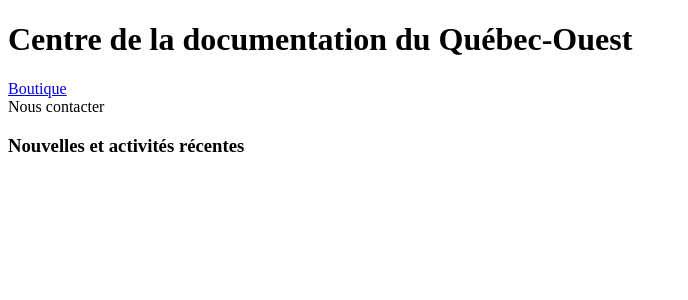
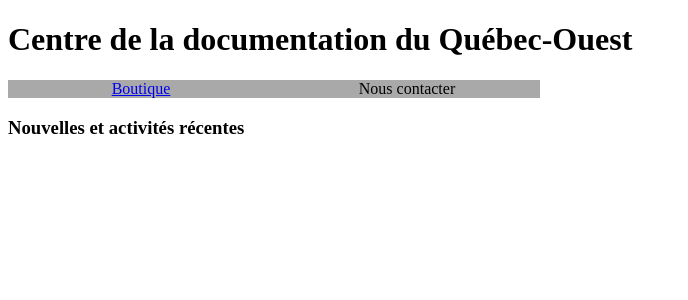
Before and after one commit to ChristianGirard/ProjetRG, a PHP site: page /projetrg/Accueil.php in a window 1280 px wide. Shown: the top 300 px of the page, without its empty margins (0-688 px from the left). Run offline with PHP 8.4, Linux system fonts and the light colour scheme.

Commit message:
Modification des fichiers Accueil.php et ProjetRG.css pour améliorer l'apparence de la page d'accueil

```diff
--- a/Accueil.php
+++ b/Accueil.php
@@ -6,9 +6,9 @@
 </head>
 <body>
 	<div><h1>Centre de la documentation du Québec-Ouest</h1></div>
-	<div>
-		<div><a href="Library.php">Boutique</a></div>
-		<div>Nous contacter<div>
+	<div id="MainMenu">
+		<div class="MainMenuItem"><a href="Library.php">Boutique</a></div>
+		<div class="MainMenuItem">Nous contacter</div>
 	</div>
 	<div>
 		<h3>Nouvelles et activités récentes</h3>
--- a/ProjetRG.css
+++ b/ProjetRG.css
@@ -44,3 +44,16 @@ thead > tr > td {
 	height: 98%;
 	width:	98%;
 }
+
+#MainMenu {
+	display: table;
+}
+
+.MainMenuItem {
+	display: table-cell;
+	height: auto;
+	width: 20%;
+	text-align: center;
+	background-color: darkgrey;
+	padding: 0px 5px 0px 5px;
+}
```
